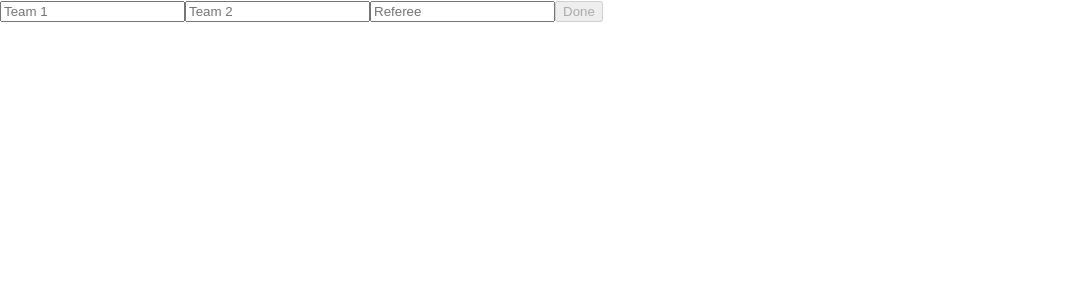
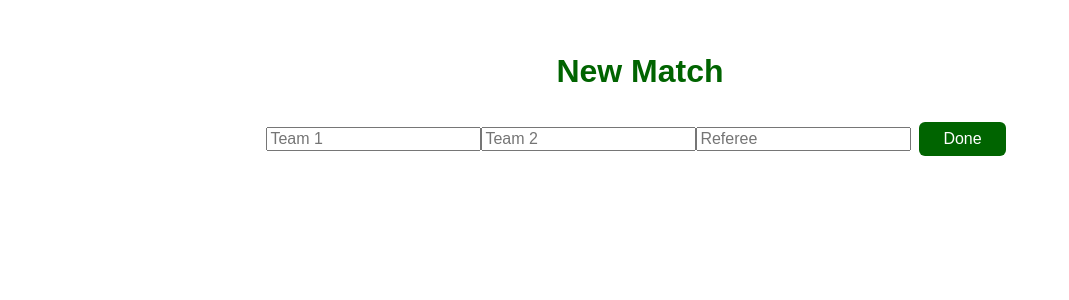
Before and after one commit to jolenele/badminton-scoreboard, a React (Create React App) app in the folder badminton-scoreboard/: page /new-match in a window 1280 px wide. Shown: the top 300 px of the page, without its empty margins (0-1069 px from the left). Built offline with nearby package versions, Linux system fonts and the light colour scheme.

Commit message:
Updated the design for Home, New Match and History pages

```diff
--- a/badminton-scoreboard/src/pages/History.js
+++ b/badminton-scoreboard/src/pages/History.js
@@ -1,6 +1,6 @@
 import React, { useEffect, useState } from "react";
 import axios from "axios";
-import { useNavigate } from "react-router-dom";
+import "../styles/ScoreBoard.css";
 
 export default function History() {
   const [matches, setMatches] = useState([]);
@@ -14,18 +14,15 @@ export default function History() {
         console.error("Error fetching match history:", error);
       }
     }
-
     fetchMatches();
   }, []);
 
-  const navigate = useNavigate();
-
   return (
-    <div>
-      <h1>Match History</h1>
-      <table border="1">
+    <div className="scoreboard-container">
+      <h1 className="scoreboard-title">Match History</h1>
+      <table style={{ width: "100%", marginTop: "1rem", borderCollapse: "collapse" }}>
         <thead>
-          <tr>
+          <tr style={{ backgroundColor: "#f0f0f0" }}>
             <th>Team 1</th>
             <th>Team 2</th>
             <th>Referee</th>
@@ -38,7 +35,7 @@ export default function History() {
         </thead>
         <tbody>
           {matches.map((match, index) => (
-            <tr key={index}>
+            <tr key={index} style={{ textAlign: "center", borderBottom: "1px solid #ddd" }}>
               <td>{match.team1}</td>
               <td>{match.team2}</td>
               <td>{match.referee}</td>
@@ -51,8 +48,6 @@ export default function History() {
           ))}
         </tbody>
       </table>
-            <button onClick={() => navigate("/")} className="px-6 py-2 bg-gray-700 text-white rounded">Home</button>
-
     </div>
   );
 }
--- a/badminton-scoreboard/src/pages/Home.js
+++ b/badminton-scoreboard/src/pages/Home.js
@@ -1,13 +1,16 @@
+import React from "react";
 import { useNavigate } from "react-router-dom";
-
+import "../styles/ScoreBoard.css";
 
 export default function Home() {
   const navigate = useNavigate();
   return (
-    <div className="flex flex-col items-center justify-center h-screen space-y-4">
-      <h1 className="text-3xl font-bold">Badminton Scoreboard</h1>
-      <button onClick={() => navigate("/new-match")} className="px-6 py-2 bg-green-700 text-white rounded">New Match</button>
-      <button onClick={() => navigate("/history")} className="px-6 py-2 bg-gray-700 text-white rounded">History</button>
+    <div className="scoreboard-container">
+      <h1 className="scoreboard-title">Badminton Scoreboard</h1>
+      <div className="scoreboard-button-container">
+        <button className="scoreboard-button" onClick={() => navigate("/new-match")}>New Match</button>
+        <button className="scoreboard-button" onClick={() => navigate("/history")}>History</button>
+      </div>
     </div>
   );
 }
--- a/badminton-scoreboard/src/pages/NewMatch.js
+++ b/badminton-scoreboard/src/pages/NewMatch.js
@@ -1,14 +1,6 @@
-// function NewMatch() {
-//     return (
-//         <h1>New Match</h1>
-//      );
-// }
-
-// export default NewMatch;
-
-import { useState } from "react";
+import React, { useState } from "react";
 import { useNavigate } from "react-router-dom";
-
+import "../styles/ScoreBoard.css";
 
 export default function NewMatch() {
   const [team1, setTeam1] = useState("");
@@ -23,11 +15,14 @@ export default function NewMatch() {
   };
 
   return (
-    <div className="flex flex-col items-center justify-center h-screen space-y-4">
-      <input className="border p-2" placeholder="Team 1" value={team1} onChange={e => setTeam1(e.target.value)} />
-      <input className="border p-2" placeholder="Team 2" value={team2} onChange={e => setTeam2(e.target.value)} />
-      <input className="border p-2" placeholder="Referee" value={referee} onChange={e => setReferee(e.target.value)} />
-      <button disabled={!team1 || !team2 || !referee} onClick={handleDone} className="px-4 py-2 bg-green-700 text-white rounded">Done</button>
+    <div className="scoreboard-container">
+      <h1 className="scoreboard-title">New Match</h1>
+      <div className="scoreboard-button-container" style={{ flexDirection: "column", gap: "1rem" }}>
+        <input className="scoreboard-team-name" placeholder="Team 1" value={team1} onChange={(e) => setTeam1(e.target.value)} />
+        <input className="scoreboard-team-name" placeholder="Team 2" value={team2} onChange={(e) => setTeam2(e.target.value)} />
+        <input className="scoreboard-team-name" placeholder="Referee" value={referee} onChange={(e) => setReferee(e.target.value)} />
+        <button className="scoreboard-button" onClick={handleDone} disabled={!team1 || !team2 || !referee}>Done</button>
+      </div>
     </div>
   );
 }
```
